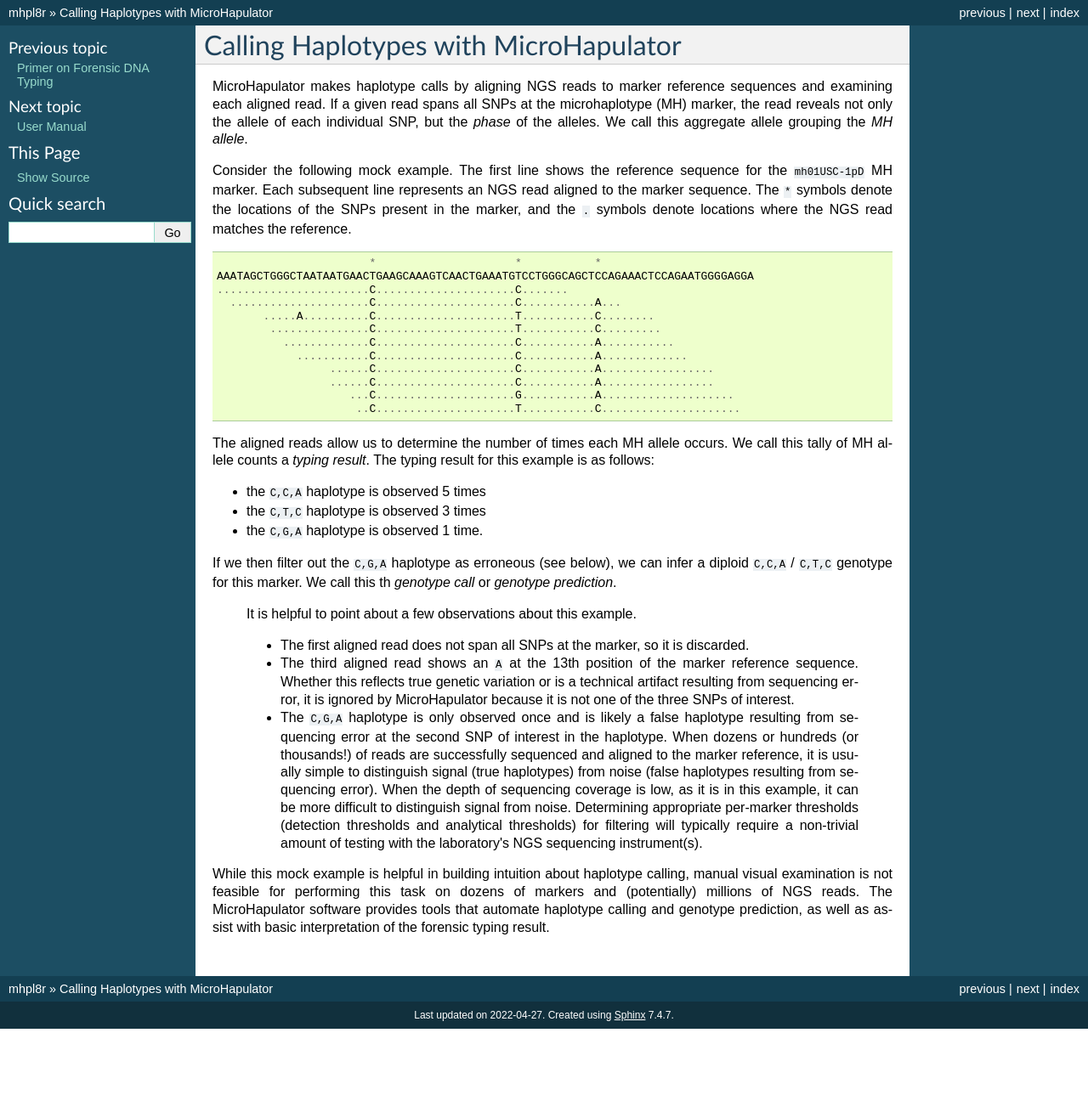
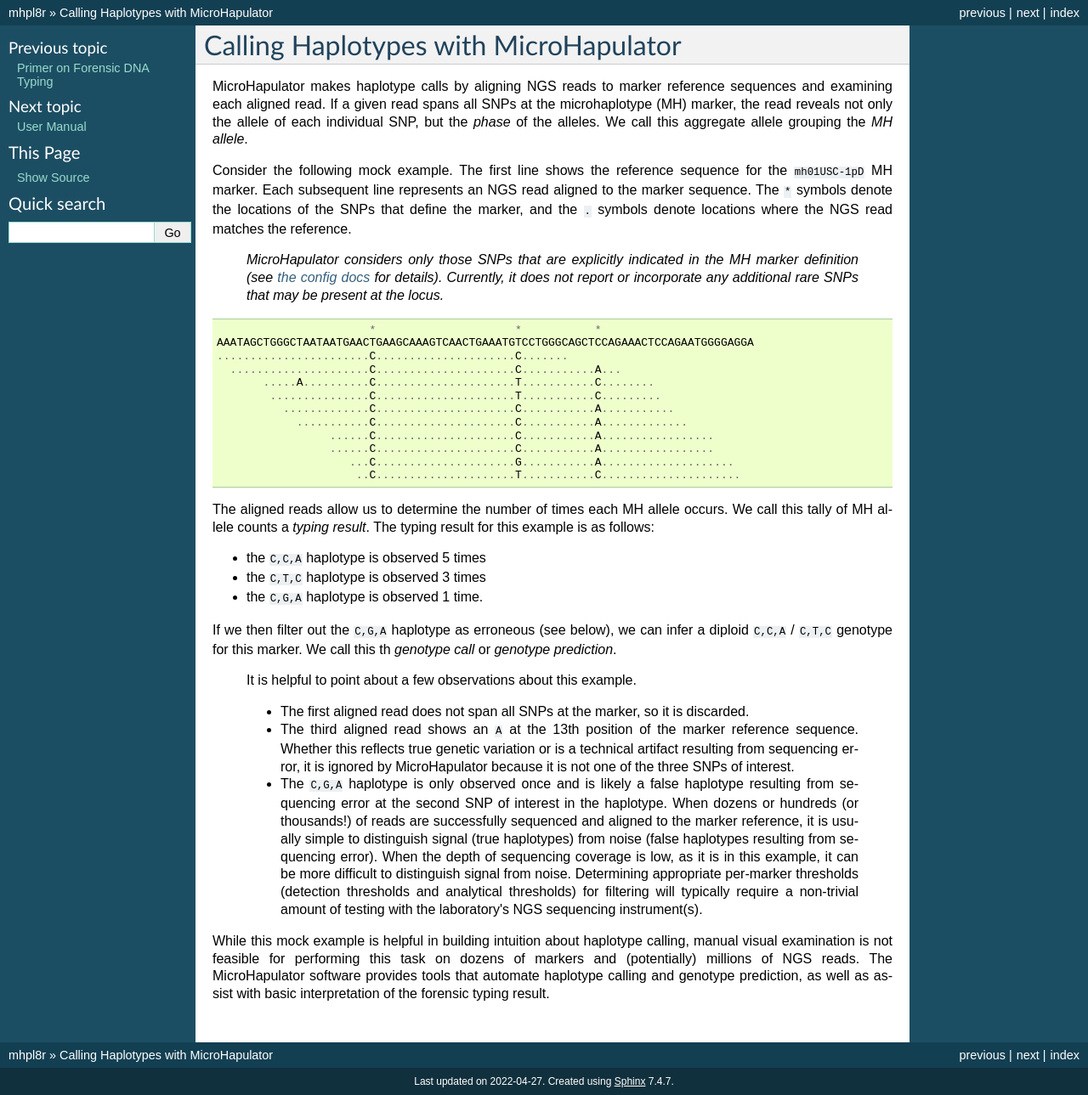
Before and after one commit to bioforensics/MicroHapulator, a Sphinx documentation site: the page built from docs/typing.md, in a window 1280 px wide. Shown: the whole page at 85% size. Built offline with Sphinx 7.4.7, drawn with Linux system fonts in a browser that asks for light colours; before the commit the page ends 1211 px from its top, so only the background shows below that.

Commit message:
Various updates

````diff
--- a/docs/typing.md
+++ b/docs/typing.md
@@ -7,7 +7,10 @@
 Consider the following mock example.
 The first line shows the reference sequence for the `mh01USC-1pD` MH marker.
 Each subsequent line represents an NGS read aligned to the marker sequence.
-The `*` symbols denote the locations of the SNPs present in the marker, and the `.` symbols denote locations where the NGS read matches the reference.
+The `*` symbols denote the locations of the SNPs that define the marker, and the `.` symbols denote locations where the NGS read matches the reference.
+
+> *MicroHapulator considers only those SNPs that are explicitly indicated in the MH marker definition (see [the config docs](config.md) for details).
+> Currently, it does not report or incorporate any additional rare SNPs that may be present at the locus.*
 
 ```
                        *                     *           *
````
Also changed, not shown: 8 other files.
